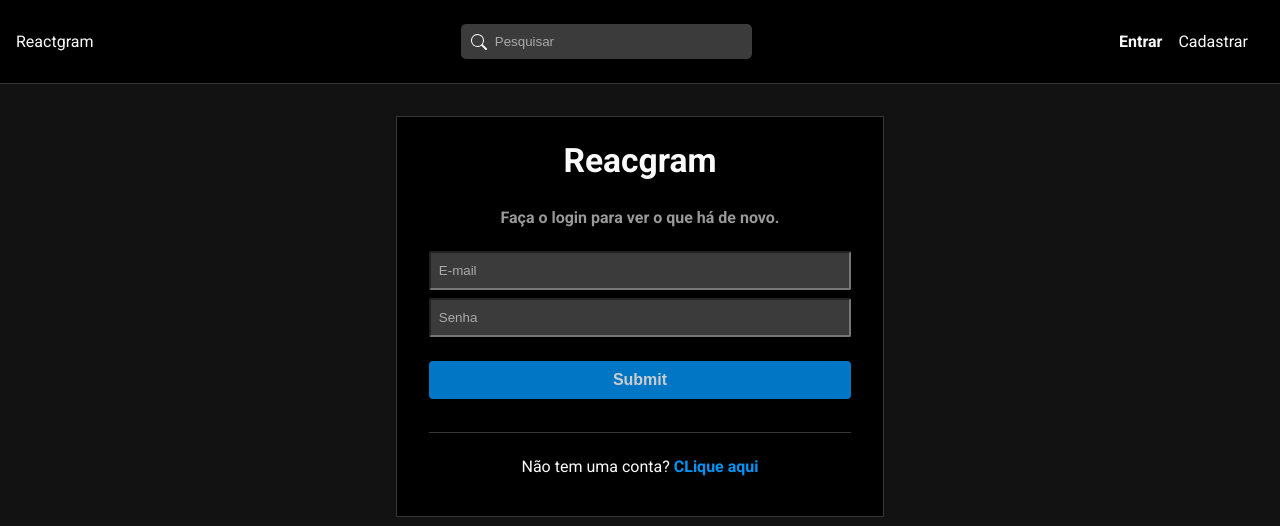
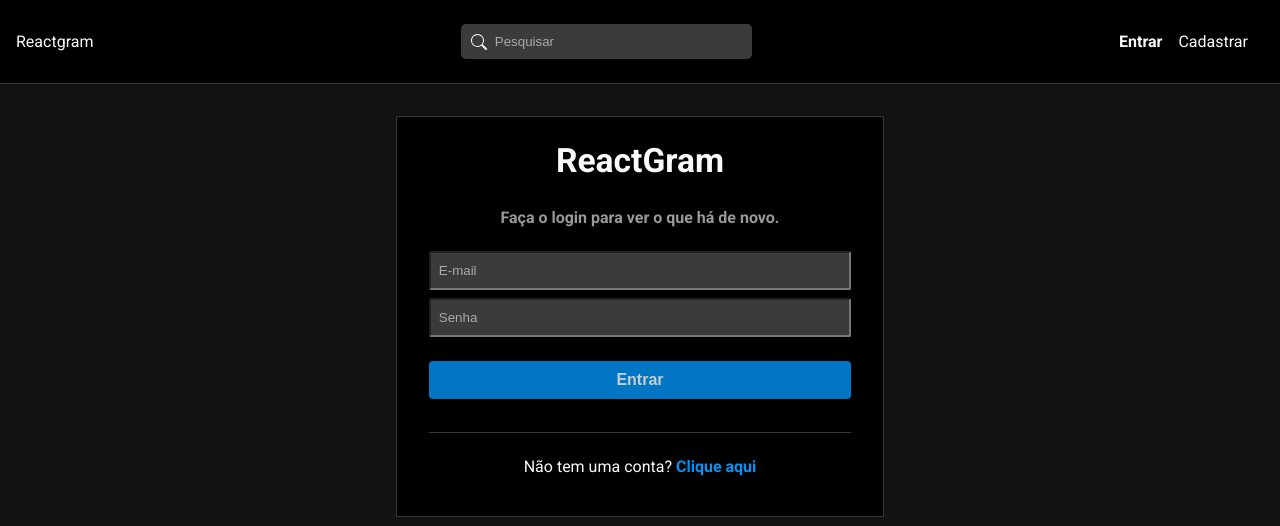
Before and after one commit to LucasLatsch/Reactgram, a React (Create React App) app in the folder frontend/: page /login in a window 1280 px wide. Shown: the top 526 px of the page. Built offline with nearby package versions, Linux system fonts and the light colour scheme.

Commit message:
Fix login form submission and enhance loading/error handling

```diff
--- a/frontend/src/pages/Auth/Login.js
+++ b/frontend/src/pages/Auth/Login.js
@@ -9,35 +9,57 @@ import { useEffect, useState } from "react";
 import { useSelector, useDispatch } from "react-redux";
 
 // Redux
+import { login, reset } from "../../slices/authSlice";
 
 const Login = () => {
   const [email, setEmail] = useState("");
   const [password, setPassword] = useState("");
 
+  const dispatch = useDispatch();
+
+  const { loading, error } = useSelector((state) => state.auth);
+
   const handleSubmit = (e) => {
-    e.preventDefalut();
+    e.preventDefault();
+
+    const user = {
+      email,
+      password,
+    };
+
+    console.log(user);
+
+    dispatch(login(user));
   };
+
+  // Clean all auth states
+  useEffect(() => {
+    dispatch(reset());
+  }, [dispatch]);
+
   return (
     <div id="login">
-      <h2>Reacgram</h2>
+      <h2>ReactGram</h2>
       <p className="subtitle">Faça o login para ver o que há de novo.</p>
       <form onSubmit={handleSubmit}>
         <input
           type="text"
           placeholder="E-mail"
           onChange={(e) => setEmail(e.target.value)}
-          value={email || ""}
+          value={email}
         />
         <input
           type="password"
           placeholder="Senha"
           onChange={(e) => setPassword(e.target.value)}
-          value={password || ""}
+          value={password}
         />
-        <input type="submit" placeholder="Entrar" />
+        {!loading && <input type="submit" value="Entrar" />}
+        {loading && <input type="submit" disabled value="Aguarde..." />}
+        {error && <Message msg={error} type="error" />}
       </form>
       <p>
-        Não tem uma conta? <Link to="/register">CLique aqui</Link>
+        Não tem uma conta? <Link to="/register">Clique aqui</Link>
       </p>
     </div>
   );
--- a/frontend/src/services/authService.js
+++ b/frontend/src/services/authService.js
@@ -9,7 +9,7 @@ const register = async (data) => {
       .then((res) => res.json())
       .catch((err) => err);
 
-    if (res) {
+    if (res._id) {
       localStorage.setItem("user", JSON.stringify(res));
     }
 
@@ -33,7 +33,7 @@ const login = async (data) => {
       .then((res) => res.json())
       .catch((err) => err);
 
-    if (res) {
+    if (res._id) {
       localStorage.setItem("user", JSON.stringify(res));
     }
 
```
